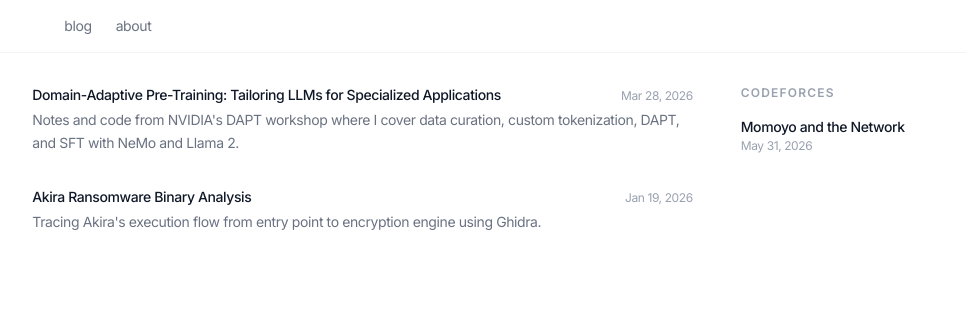
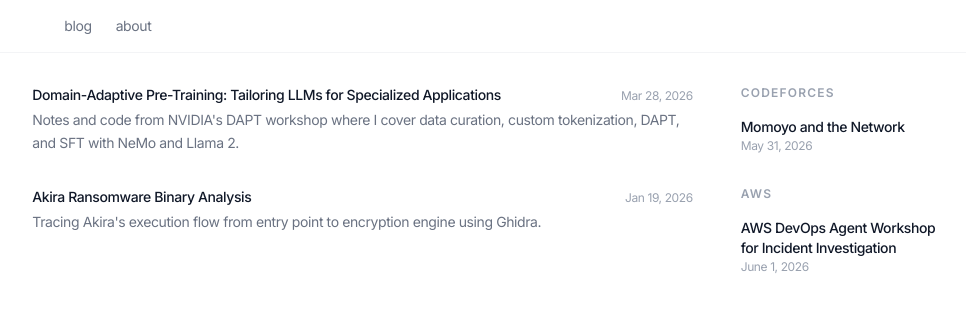
Before and after one commit to dsuyu1/blog, a Next.js app: page / in a window 1280 px wide. Shown: the top 312 px of the page, without its empty margins (146-1112 px from the left). Built offline with nearby package versions, Linux system fonts and the light colour scheme.

Commit message:
add files

```diff
--- a/app/n/6/page.mdx
+++ b/app/n/6/page.mdx
@@ -322,4 +322,4 @@ As somebody who's new to competitive programming problems, I intially tried codi
 
 I thought about Rust, and it can also be fast enough, but C++ usually has the smoothest contest workflow and the biggest library/pattern ecosystem.
 
-Props to Claude for helping me crack this one. My original Python implementation couldn't get past the first few tests..but even Claude had trouble with this problem. I had to give it a few pointers, and it was more like having a decent programming buddy than anything. Also, I'm a C++ noob and Python abuser, so there's that.
+Props to Claude for helping me crack this one. My original Python implementation couldn't get past the first few tests..but even Claude had trouble with this problem. I had to give it a few pointers, and it was more like having a decent programming buddy than anything. Also, I'm a C++ noob, so there's that.
--- /dev/null
+++ b/app/n/7/page.mdx
@@ -0,0 +1,6 @@
+export const metadata = {
+  title: 'AWS DevOps Agent Workshop for Incident Investigation',
+  alternates: {
+    canonical: '/n/7',
+  },
+};
--- a/app/page.tsx
+++ b/app/page.tsx
@@ -5,7 +5,7 @@ type Post = {
   href: string;
   preview: string;
   date: string;
-  tag?: 'codeforces';
+  tag?: 'codeforces' | 'aws';
 };
 
 const posts: Post[] = [
@@ -28,9 +28,16 @@ const posts: Post[] = [
     date: 'May 31, 2026',
     tag: 'codeforces',
   },
+  {
+    title: 'AWS DevOps Agent Workshop for Incident Investigation',
+    href: '/n/7',
+    preview: 'Learning how to use the AWS DevOps Agent for incident investigation.',
+    date: 'June 1, 2026',
+    tag: 'aws',
+  },
 ];
 
-const sorted = (tag?: 'codeforces') =>
+const sorted = (tag?: 'codeforces' | 'aws') =>
   posts
     .filter((p) => (tag ? p.tag === tag : !p.tag))
     .sort((a, b) => new Date(b.date).getTime() - new Date(a.date).getTime());
@@ -38,6 +45,7 @@ const sorted = (tag?: 'codeforces') =>
 export default function Home() {
   const main = sorted();
   const cf = sorted('codeforces');
+  const aws = sorted('aws');
 
   return (
     <div className="grid grid-cols-1 md:grid-cols-[1fr_200px] gap-12">
@@ -58,7 +66,9 @@ export default function Home() {
         ))}
       </div>
 
-      {/* Codeforces sidebar */}
+      {/* Sidebar */}
+      <div className="space-y-8">
+        {/* Codeforces */}
         <div className="space-y-4">
           <h2 className="text-xs font-semibold uppercase tracking-widest text-gray-400 dark:text-gray-500">
             Codeforces
@@ -77,6 +87,27 @@ export default function Home() {
             )}
           </div>
         </div>
+
+        {/* AWS */}
+        <div className="space-y-4">
+          <h2 className="text-xs font-semibold uppercase tracking-widest text-gray-400 dark:text-gray-500">
+            AWS
+          </h2>
+          <div className="space-y-4">
+            {aws.map((post) => (
+              <Link key={post.href} href={post.href} className="block group space-y-0.5">
+                <p className="text-sm font-medium group-hover:text-blue-500 transition-colors leading-snug">
+                  {post.title}
+                </p>
+                <p className="text-xs text-gray-400 dark:text-gray-500">{post.date}</p>
+              </Link>
+            ))}
+            {aws.length === 0 && (
+              <p className="text-xs text-gray-400 dark:text-gray-600">Nothing yet.</p>
+            )}
+          </div>
+        </div>
+      </div>
     </div>
   );
 }
```
Lines whose indentation alone changed are shown as unchanged.
